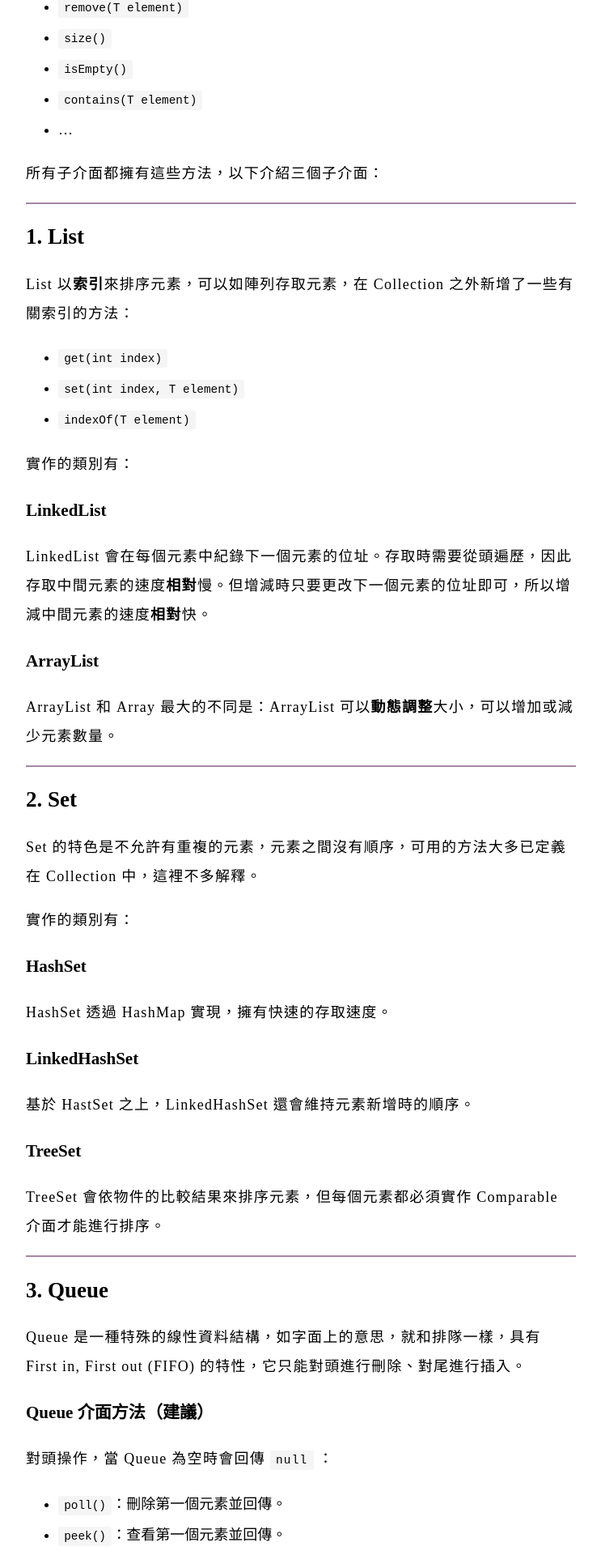
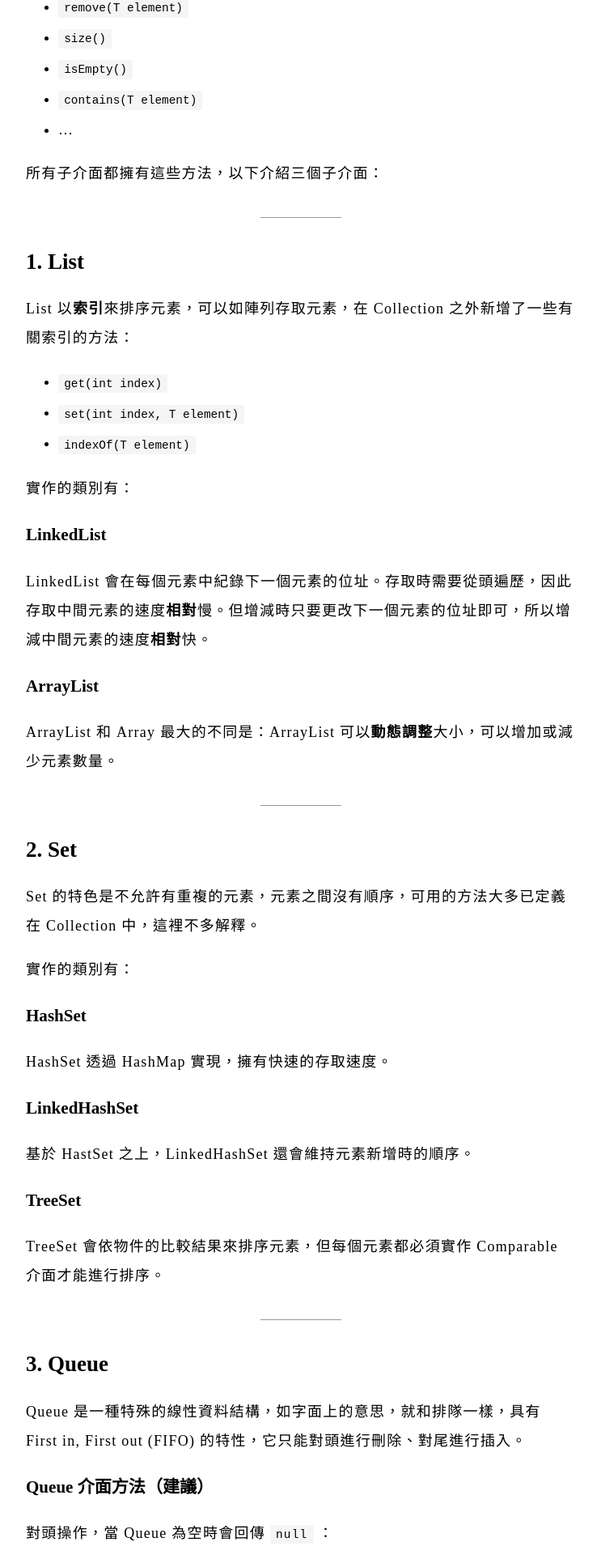
Before and after one commit to NatsuCamellia/NatsuCamellia.github.io, a Jekyll site: the page built from _posts/2023-02-22-Java Collection.md, in a window 1280 px wide. Shown: the part 555-2475 px from the top of the page at 81% size, without its empty margins (268-1011 px from the left). Built offline with Jekyll 4.4.1, drawn with Linux system fonts in a browser that asks for light colours.

Commit message:
Change <hr> style

```diff
--- a/_sass/_base.scss
+++ b/_sass/_base.scss
@@ -61,7 +61,10 @@ blockquote {
 
 hr {
   border: 0px;
-  border-top: 2px solid $accent-color;
+  background-color: $light-gray-color;
+  height: 1px;
+  width: 100px;
+  margin: 2rem auto;
 }
 
 /*
```
